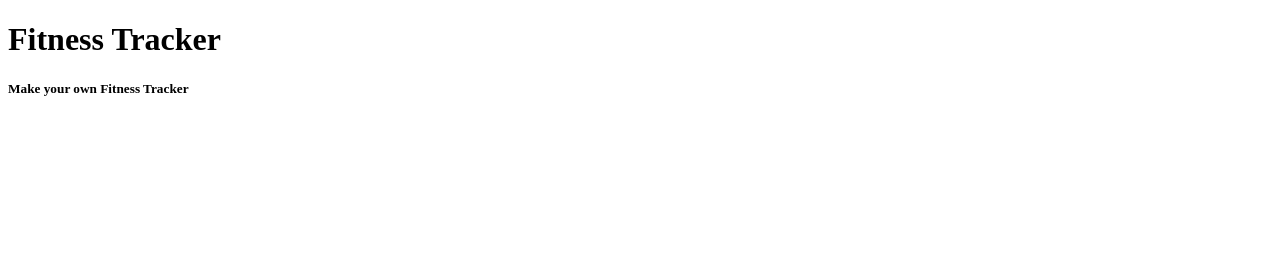
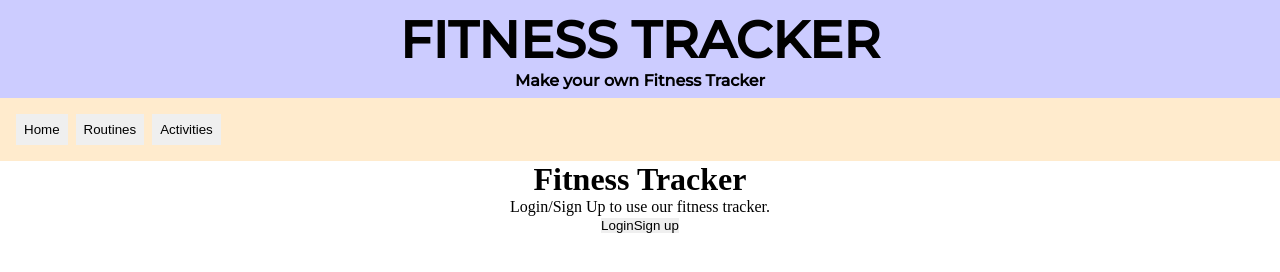
Before and after one commit to minah0102/Fitness-Tracker-React-Front-End, a React app: page / in a window 1280 px wide. Built offline with nearby package versions, Linux system fonts and the light colour scheme.

Commit message:
created title, menu tab, home

```diff
--- a/public/index.html
+++ b/public/index.html
@@ -4,7 +4,8 @@
     <meta charset="UTF-8">
     <meta http-equiv="X-UA-Compatible" content="IE=edge">
     <meta name="viewport" content="width=device-width, initial-scale=1.0">
-    <title>Document</title>
+    <title>Fitness Tracker</title>
+    <link rel="stylesheet" href="style.css">
 </head>
 <body>
     <div id="app"></div>
--- a/public/style.css
+++ b/public/style.css
@@ -1,4 +1,4 @@
-@import url("https://fonts.googleapis.com/css?family=Parisienne|Roboto|Playfair+Display|Roboto+Condensed&display=swap");
+@import url('https://fonts.googleapis.com/css2?family=Montserrat:wght@500&display=swap');
 
 * {
   border: 0;
@@ -17,32 +17,47 @@ body {
 
 .app {
   display: grid;
-  grid-template-columns: 320px 1fr;
+  grid-template-columns: auto;
   grid-template-rows: auto auto 1fr;
-  grid-gap: 8px;
+  /* grid-gap: 8px; */
 
   height: 100%;
   width: 100%;
 
   overflow: hidden;
 
-  background: #444;
+  background: white;
 }
 
 #title {
   grid-row: 1;
-  background-color: steelblue;
-  grid-column: 1 / -1;
+  background-color: #ccccff;
+  /* grid-column: 1 / -1; */
   padding: 8px;
   text-align: center;
-  color: white;
+  color: black;
 }
 
 #title h1 {
-  font-family: "Parisienne", cursive;
+  font-family: "Montserrat";
   font-size: 3.2rem;
 }
 
 #title h5 {
+  font-family: "Montserrat";
   font-size: 1rem;
 }
+
+#menu-tab {
+  background-color: blanchedalmond;
+  padding: 1rem;
+}
+
+#menu-tab button {
+  padding: 0.5rem;
+  margin-right: 0.5rem;
+}
+
+#home {
+  text-align: center;
+}
--- a/src/components/Home.js
+++ b/src/components/Home.js
@@ -0,0 +1,18 @@
+import React from 'react';
+
+const Home = () => {
+  return <div id="home">
+    <h1>Fitness Tracker</h1>
+      <p>
+        Login/Sign Up to use our fitness tracker.
+      </p>
+      <button
+      className="login-button"
+      onClick={()=>{}}>Login</button>
+      <button
+      className="sign-up-button"
+      onClick={()=>{}}>Sign up</button>
+  </div>
+};
+
+export default Home;
--- /dev/null
+++ b/src/components/MenuTab.js
@@ -0,0 +1,11 @@
+import React from 'react';
+
+const MenuTab = () => {
+  return <div id="menu-tab">
+    <button>Home</button>
+    <button>Routines</button>
+    <button>Activities</button>
+  </div>
+};
+
+export default MenuTab;
--- a/src/components/Title.js
+++ b/src/components/Title.js
@@ -3,7 +3,7 @@ import React from 'react';
 const Title = () => {
   return <div id="title">
     <h1>
-      Fitness Tracker
+      FITNESS TRACKER
     </h1>
     <h5>
       Make your own Fitness Tracker
--- a/src/components/index.js
+++ b/src/components/index.js
@@ -1,5 +1,6 @@
 export { default as Title } from './Title';
-// export { default as Home } from './Home';
+export { default as MenuTab } from './MenuTab';
+export { default as Home } from './Home';
 // export { default as Routines } from './Routines';
 // export { default as Activities } from './Activities';
 // export { default as MyRoutines } from './MyRoutines';
--- a/src/index.js
+++ b/src/index.js
@@ -3,7 +3,9 @@ import ReactDOM from 'react-dom';
 
 // These imports won't work until you fix ./components/index.js
 import {
-  Title
+  Title,
+  Home,
+  MenuTab
 } from './components';
 
 const App = () => {
@@ -19,8 +21,8 @@ const App = () => {
 
   return <div className="app">
     <Title />
-    {/* <Search /> needs props for setIsLoading and setSearchResults (trigger <Loading /> on search start/end, and transfer results to preview) */}
-    {/* <Home /> */}
+    <MenuTab />
+    <Home />
     {/* <Preview /> needs props for searchResults, setIsLoading and setSearchResults (clicking prev/next buttons), and setFeaturedResult (clicking a preview) */}
     {/* <Routines /> */}
     {/* <Feature /> needs props for featuredResult, as well as setIsLoading and setSearchResults (clicking on searchable properties) */}
```
